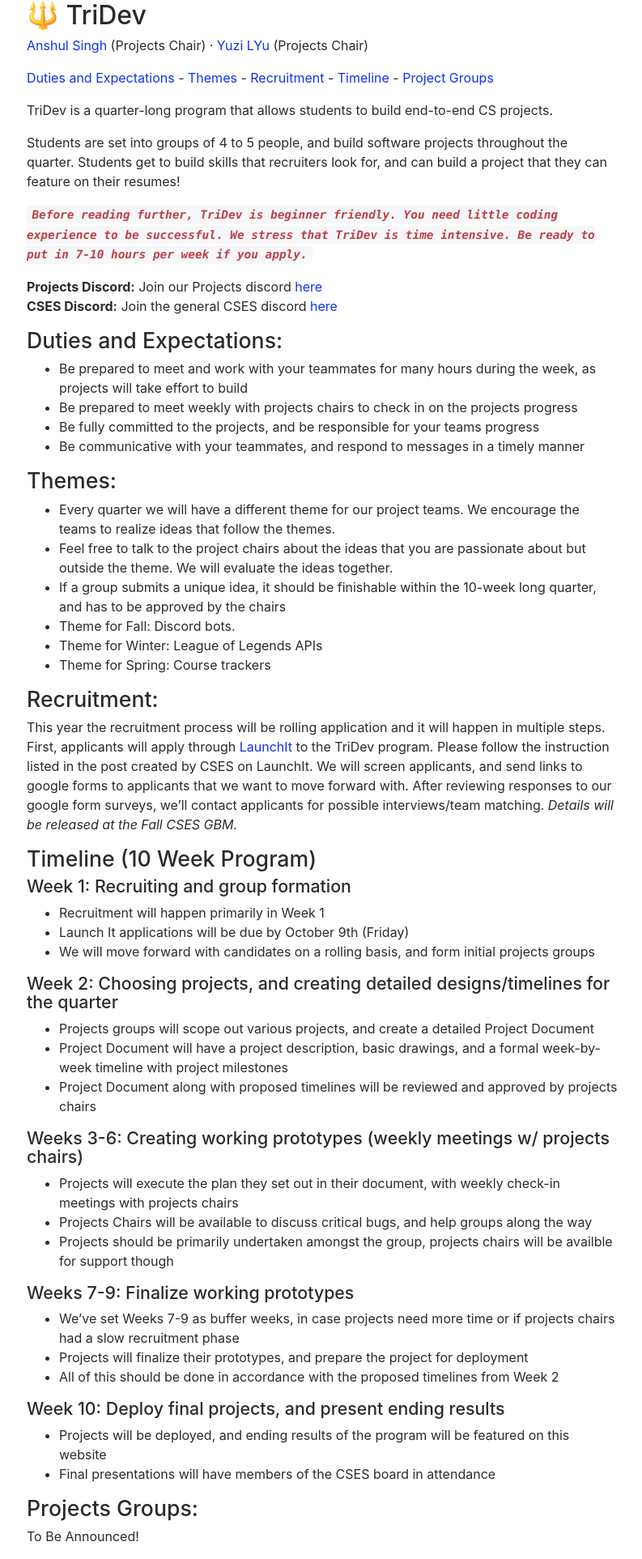
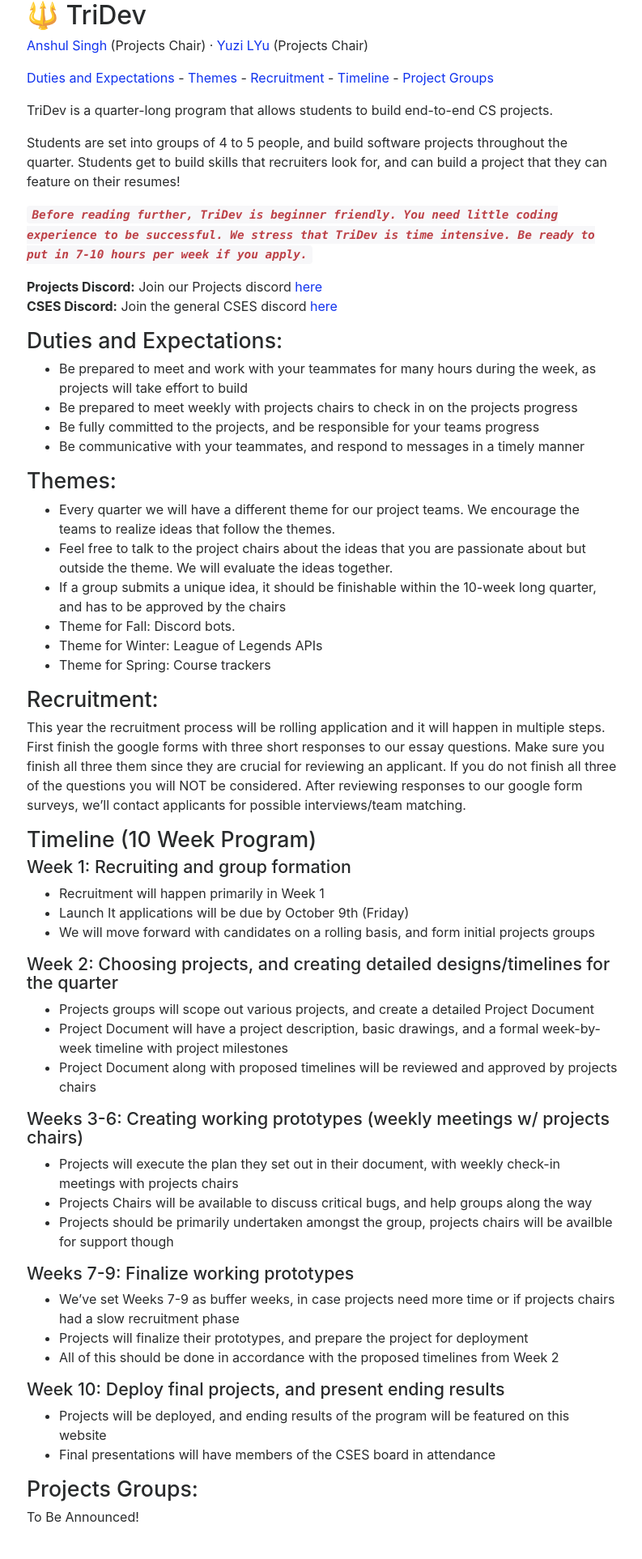
Before and after one commit to ucsdcses/tridev, a Jekyll site: the page built from index.md, in a window 1280 px wide. Shown: the whole page at 81% size, without its empty margins (242-1035 px from the left). Built offline with Jekyll 4.4.1, drawn with Linux system fonts in a browser that asks for light colours; nearby versions of some CDN libraries; our own code applies the rules of GitHub Pages for plain Markdown files; after the commit the page ends 1901 px from its top, so only the background shows below that.

Commit message:
Update index.md

```diff
--- a/index.md
+++ b/index.md
@@ -39,7 +39,7 @@ Students are set into groups of 4 to 5 people, and build software projects throu
 
 <a id="recruitment"></a>
 ## Recruitment:
-This year the recruitment process will be rolling application and it will happen in multiple steps. First, applicants will apply through [LaunchIt](https://www.launchitnow.org/posts/dUKhw0nlhx51Y4Qj5l9k) to the TriDev program. Please follow the instruction listed in the post created by CSES on LaunchIt. We will screen applicants, and send links to google forms to applicants that we want to move forward with. After reviewing responses to our google form surveys, we'll contact applicants for possible interviews/team matching. *Details will be released at the Fall CSES GBM.*
+This year the recruitment process will be rolling application and it will happen in multiple steps. First finish the google forms with three short responses to our essay questions. Make sure you finish all three them since they are crucial for reviewing an applicant. If you do not finish all three of the questions you will NOT be considered. After reviewing responses to our google form surveys, we'll contact applicants for possible interviews/team matching.
 
 <a id="timeline"></a>
 ## Timeline (10 Week Program)
```
